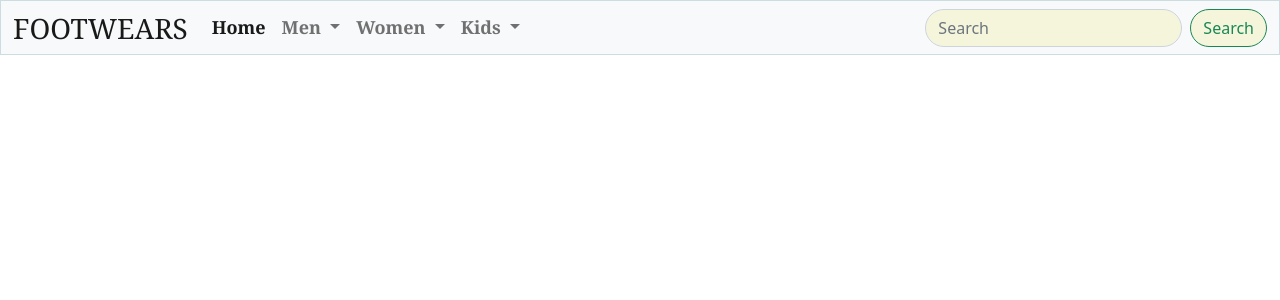
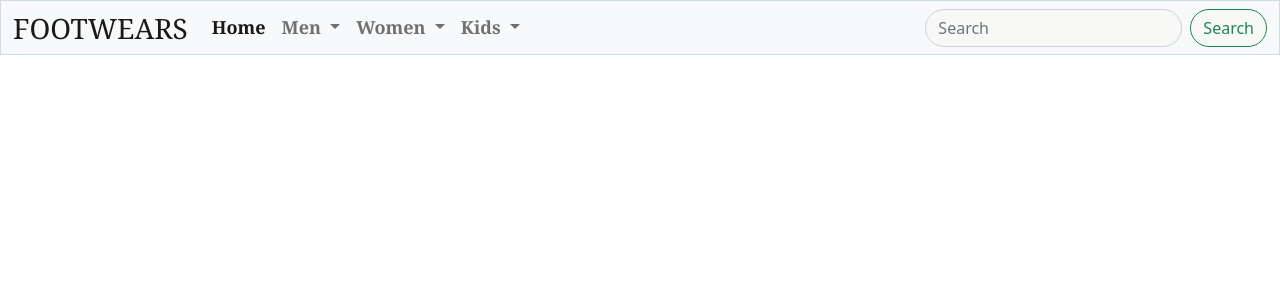
Before and after one commit to harpreetbca/784_792, a PHP site: page / in a window 1280 px wide. Shown: the top 300 px of the page. Run offline with PHP 8.4, Linux system fonts and the light colour scheme.

Commit message:
changes from 784

```diff
--- a/css/styles.css
+++ b/css/styles.css
@@ -11,12 +11,12 @@
 .form-control
 {
       border-radius: 50px;
-      background-color: beige;
+      background-color:  rgba(248, 248, 247, 0.973);
 }
 .d-flex button
 {
     border-radius: 50px;
-    background-color: beige;
+    background-color: rgba(248, 248, 247, 0.973);
 
 }
 .nav-link
@@ -31,5 +31,5 @@
 .dropdown-item
 {
     font-family: Cambria, Cochin, Georgia, Times, 'Times New Roman', serif;
-    background-color: rgb(241, 242, 243);
+    background-color: rgb(186, 212, 238);
 }
```
